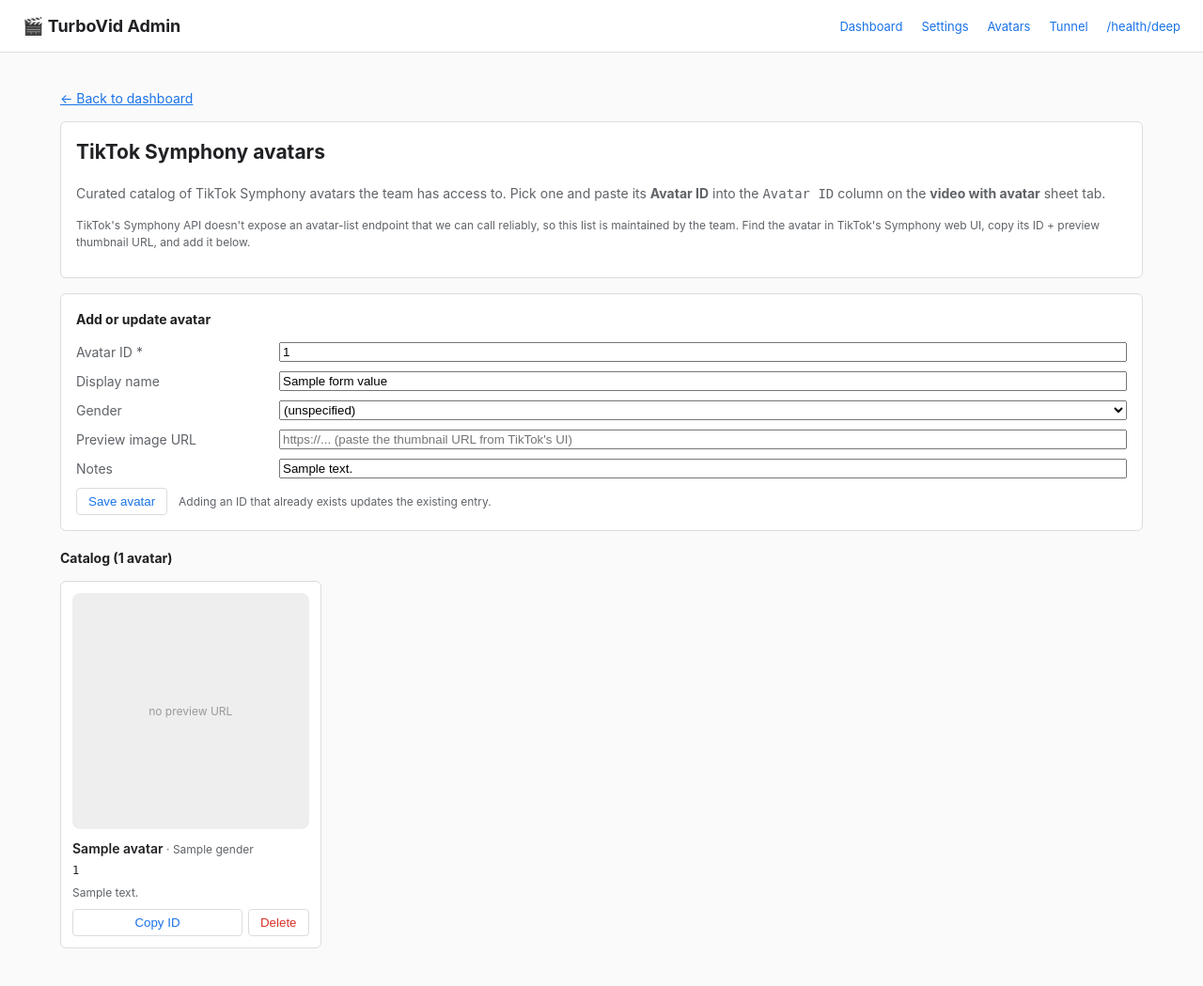
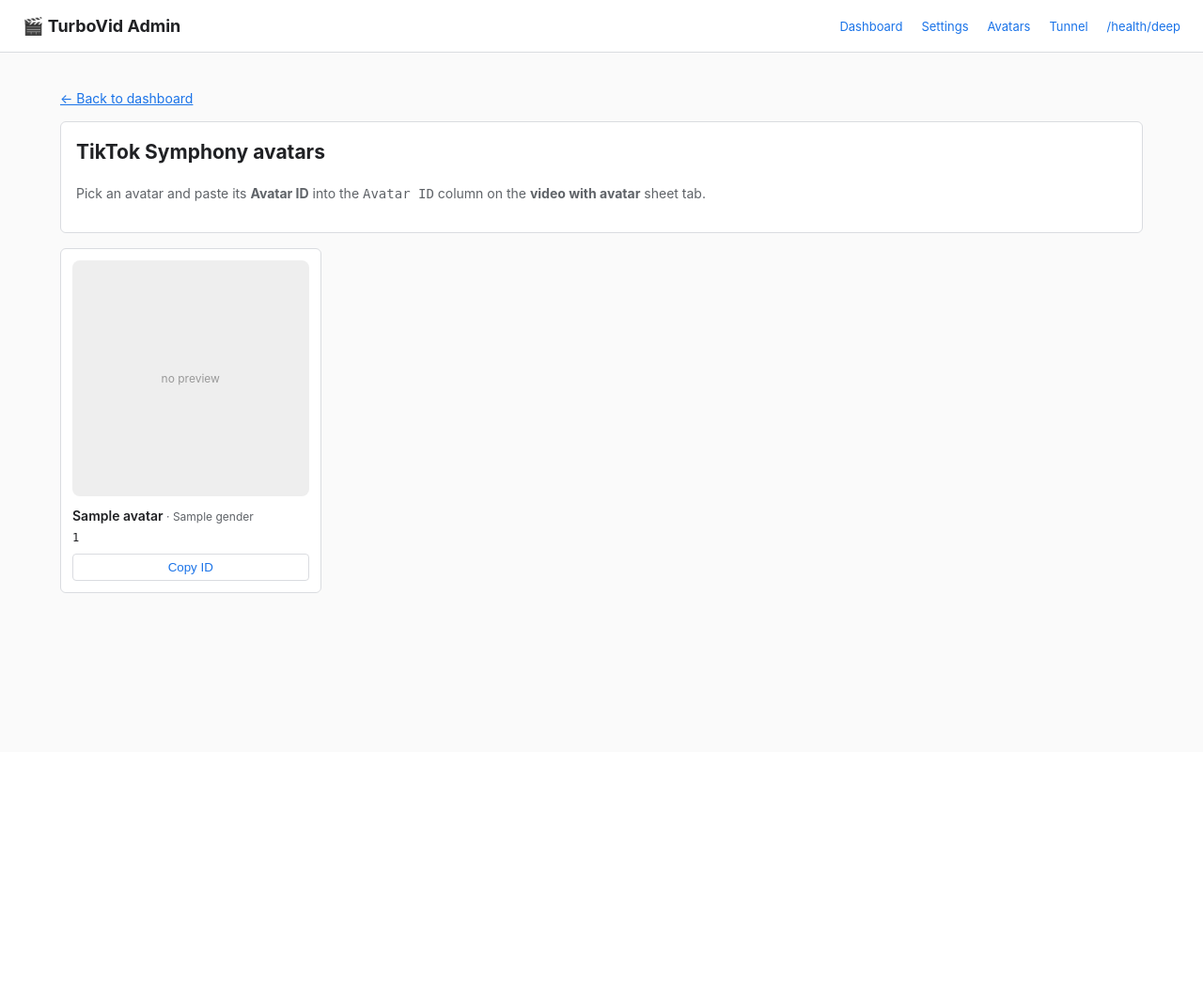
Before and after one commit to aporia2026/newturbovid, a FastAPI app: template src/bulkvid/admin/templates/avatars.html in a window 1280 px wide. Shown: the whole page at 94% size. After the commit the page ends 631 px from the top, so only its background shows below. Run offline with FastAPI, Linux system fonts and the light colour scheme; the template is opened without the code that fills it: most values are stand-ins (such as "Sample title", 1, 10 or a date in 2020).

Commit message:
tiktok avatars: auto-fetch + cache + embed avatar_id in filename
Per user request: the single admin is the only one using the page,
they want the list automatic, and the final video's filename should
identify which avatar narrated it.

Two changes:

1. /admin/avatars is now auto-fetch only. Every page load calls
   TikTok's avatar list endpoint; successful results overwrite the
   local cache so subsequent loads are instant. A failed fetch shows
   the cached list with the error tucked behind a <details> so the
   admin can adjust env vars (TIKTOK_ADVERTISER_ID is the most
   common 403 fix). The manual add/delete form is removed.

2. The avatar row processor now embeds the sanitized avatar_id in the
   final video's storage key. A row with avatar_id "abc123" writes to
   bulkvid/videos/<slug>/avatar_abc123.mp4 instead of v1.mp4, so the
   sheet's Ready Video URL identifies which avatar narrated each row
   at a glance.

Co-Authored-By: Claude Opus 4.7 (1M context) <noreply@anthropic.com>

```diff
--- a/src/bulkvid/admin/templates/avatars.html
+++ b/src/bulkvid/admin/templates/avatars.html
@@ -8,91 +8,57 @@
 <div class="card">
   <h2 style="margin-top:0">TikTok Symphony avatars</h2>
   <p class="label">
-    Curated catalog of TikTok Symphony avatars the team has access to.
-    Pick one and paste its <b>Avatar ID</b> into the <code>Avatar ID</code>
-    column on the <b>video with avatar</b> sheet tab.
-  </p>
-  <p class="label" style="font-size:12px;margin-top:8px">
-    TikTok's Symphony API doesn't expose an avatar-list endpoint that we
-    can call reliably, so this list is maintained by the team. Find the
-    avatar in TikTok's Symphony web UI, copy its ID + preview thumbnail
-    URL, and add it below.
+    Pick an avatar and paste its <b>Avatar ID</b> into the
+    <code>Avatar ID</code> column on the <b>video with avatar</b>
+    sheet tab.
   </p>
 
-  {% if flash %}
+  {% if source == "live" %}
     <p style="color:var(--success,#1e8e3e);font-size:13px;margin-top:8px">
-      ✓ {{ flash }}
+      ✓ Auto-fetched {{ count }} avatar{{ '' if count == 1 else 's' }}
+      from TikTok.
     </p>
+  {% elif source == "cache" %}
+    <p style="color:var(--amber,#b06000);font-size:13px;margin-top:8px">
+      ⚠ Live fetch failed — showing {{ count }} avatar{{ '' if count == 1 else 's' }}
+      from the last successful fetch.
+    </p>
+  {% elif source == "empty" and error %}
+    <p style="color:var(--danger);font-size:13px;margin-top:8px">
+      ⚠ Live fetch failed and no cached avatars — nothing to show yet.
+    </p>
+  {% endif %}
+
+  {% if error %}
+    <details style="margin-top:10px;font-size:12px">
+      <summary style="cursor:pointer;color:var(--danger)">
+        Show error from TikTok
+      </summary>
+      <pre style="background:var(--c-bg-alt,#f8f9fa);padding:10px;border-radius:4px;
+                  margin-top:6px;white-space:pre-wrap;word-break:break-word;
+                  font-size:11px">{{ error }}</pre>
+      <p class="label" style="font-size:12px;margin-top:8px">
+        Set these env vars on the HF Space and restart if the URL is
+        wrong:
+      </p>
+      <ul style="margin-top:4px;font-size:12px">
+        <li><code>TIKTOK_ACCESS_TOKEN</code> — Business API token (required)</li>
+        <li><code>TIKTOK_ADVERTISER_ID</code> — usually required for
+            Business API endpoints; 403 typically means this is missing</li>
+        <li><code>TIKTOK_AVATAR_LIST_URL</code> — override if the
+            standard path moved (current default ends in
+            <code>/business/symphony/avatar/list/</code>)</li>
+      </ul>
+    </details>
   {% endif %}
 </div>
 
-<div class="card" style="margin-top:12px">
-  <h3 style="margin-top:0;font-size:14px">Add or update avatar</h3>
-  <form method="post" action="/admin/avatars" style="display:grid;gap:10px">
-    {% if form_error %}
-      <p style="color:var(--danger);font-size:13px;margin:0">
-        ⚠ {{ form_error }}
-      </p>
-    {% endif %}
-
-    <div class="grid">
-      <label for="avatar_id" class="label">Avatar ID *</label>
-      <input type="text" id="avatar_id" name="avatar_id" required
-             maxlength="64"
-             placeholder="e.g. 7234567890123456789"
-             value="{{ form_values.avatar_id }}">
-    </div>
-
-    <div class="grid">
-      <label for="name" class="label">Display name</label>
-      <input type="text" id="name" name="name" maxlength="80"
-             placeholder="e.g. Anna (warm female narrator)"
-             value="{{ form_values.name }}">
-    </div>
-
-    <div class="grid">
-      <label for="gender" class="label">Gender</label>
-      <select id="gender" name="gender">
-        <option value=""        {% if form_values.gender == "" %}selected{% endif %}>(unspecified)</option>
-        <option value="female"  {% if form_values.gender == "female" %}selected{% endif %}>female</option>
-        <option value="male"    {% if form_values.gender == "male" %}selected{% endif %}>male</option>
-        <option value="neutral" {% if form_values.gender == "neutral" %}selected{% endif %}>neutral</option>
-      </select>
-    </div>
-
-    <div class="grid">
-      <label for="preview_url" class="label">Preview image URL</label>
-      <input type="url" id="preview_url" name="preview_url" maxlength="500"
-             placeholder="https://... (paste the thumbnail URL from TikTok's UI)"
-             value="{{ form_values.preview_url }}">
-    </div>
-
-    <div class="grid">
-      <label for="notes" class="label">Notes</label>
-      <input type="text" id="notes" name="notes" maxlength="240"
-             placeholder="optional — e.g. 'use for energetic scripts'"
-             value="{{ form_values.notes }}">
-    </div>
-
-    <div>
-      <button type="submit">Save avatar</button>
-      <span class="label" style="font-size:12px;margin-left:8px">
-        Adding an ID that already exists updates the existing entry.
-      </span>
-    </div>
-  </form>
-</div>
-
-<h3 style="margin-top:18px;font-size:14px">
-  Catalog ({{ count }} avatar{{ '' if count == 1 else 's' }})
-</h3>
-
 {% if not avatars %}
-  <div class="empty">
-    No avatars yet — add one above to populate the catalog.
+  <div class="empty" style="margin-top:14px">
+    No avatars yet. Set the env vars above and reload the page.
   </div>
 {% else %}
-  <div style="display:grid;grid-template-columns:repeat(auto-fill,minmax(260px,1fr));gap:14px">
+  <div style="display:grid;grid-template-columns:repeat(auto-fill,minmax(260px,1fr));gap:14px;margin-top:14px">
     {% for a in avatars %}
       <div class="card" style="padding:12px">
         {% if a.preview_url %}
@@ -109,7 +75,7 @@
           <div style="width:100%;aspect-ratio:1/1;background:#eee;border-radius:8px;
                       display:flex;align-items:center;justify-content:center;color:#999;
                       font-size:12px">
-            no preview URL
+            no preview
           </div>
         {% endif %}
         <div style="margin-top:10px">
@@ -122,23 +88,10 @@
           <code style="display:block;font-size:12px;margin-top:4px;word-break:break-all">
             {{ a.avatar_id }}
           </code>
-          {% if a.notes %}
-            <p class="label" style="font-size:12px;margin:6px 0 0">
-              {{ a.notes }}
-            </p>
-          {% endif %}
-          <div style="display:flex;gap:6px;margin-top:8px">
-            <button type="button" style="flex:1"
-                    onclick="navigator.clipboard.writeText('{{ a.avatar_id }}').then(()=>{this.textContent='Copied'; setTimeout(()=>this.textContent='Copy ID', 1500)})">
-              Copy ID
-            </button>
-            <form method="post" action="/admin/avatars/delete"
-                  style="margin:0"
-                  onsubmit="return confirm('Remove {{ a.avatar_id }} from the catalog?')">
-              <input type="hidden" name="avatar_id" value="{{ a.avatar_id }}">
-              <button type="submit" class="danger">Delete</button>
-            </form>
-          </div>
+          <button type="button" style="margin-top:8px;width:100%"
+                  onclick="navigator.clipboard.writeText('{{ a.avatar_id }}').then(()=>{this.textContent='Copied'; setTimeout(()=>this.textContent='Copy ID', 1500)})">
+            Copy ID
+          </button>
         </div>
       </div>
     {% endfor %}
```
Also changed, not shown: src/bulkvid/orchestrator/row_processor_avatar.py (+16 -2 lines), src/bulkvid/pipeline/avatar_catalog.py (+45 -14 lines), src/bulkvid/routes/admin.py (+64 -103 lines), tests/unit/test_avatar_catalog.py (+50 -108 lines).
